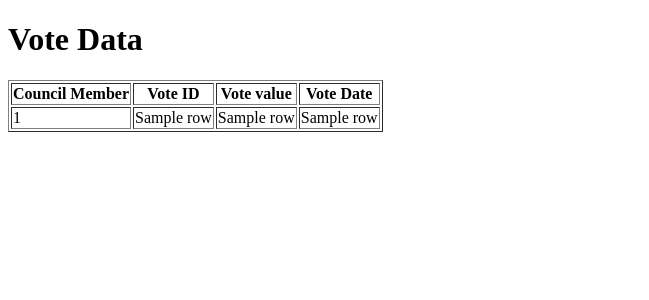
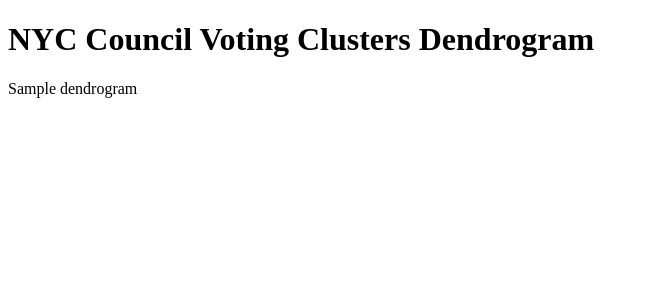
Before and after one commit to SamTGoodson/cc-leg-flask, a Flask app: template templates/vote.html in a window 1280 px wide. Shown: the top 300 px of the page, without its empty margins (0-649 px from the left). Run offline with Flask 3, Linux system fonts and the light colour scheme; the template is opened without the code that fills it: most values are stand-ins (such as "Sample title", 1, 10 or a date in 2020); parts of the project's set-up code (start-up, migrations or seed data) failed here and were passed over; some libraries are stand-ins or nearby versions.

Commit message:
add dendrogram

```diff
--- a/templates/vote.html
+++ b/templates/vote.html
@@ -2,25 +2,11 @@
 <html lang="en">
 <head>
     <meta charset="UTF-8">
-    <title>Vote Data</title>
+    <title>Vote Dendrogram</title>
+    <script src="https://cdn.plot.ly/plotly-latest.min.js"></script>
 </head>
 <body>
-<h1>Vote Data</h1>
-<table border="1">
-    <tr>
-        <th>Council Member</th>
-        <th>Vote ID</th>
-        <th>Vote value</th>
-        <th>Vote Date</th>
-    </tr>
-    {% for row in data %}
-    <tr>
-        <td>{{ row[0] }}</td>
-        <td>{{ row[1] }}</td>
-        <td>{{ row[2] }}</td>
-        <td>{{ row[3] }}</td>
-    </tr>
-    {% endfor %}
-</table>
+    <h1>NYC Council Voting Clusters Dendrogram</h1>
+    {{ dendrogram|safe }}
 </body>
 </html>
```
Also changed, not shown: blueprints/vote/routes.py (+12 -2 lines).
